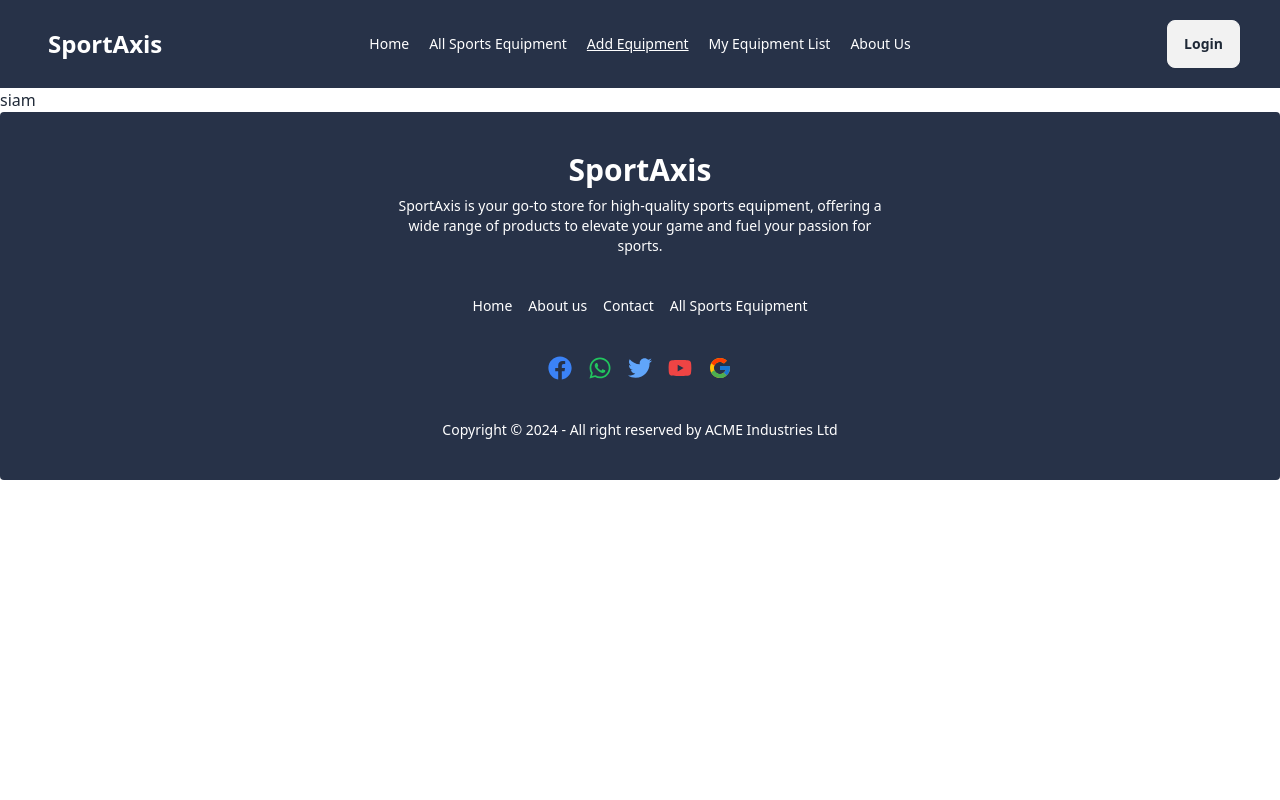
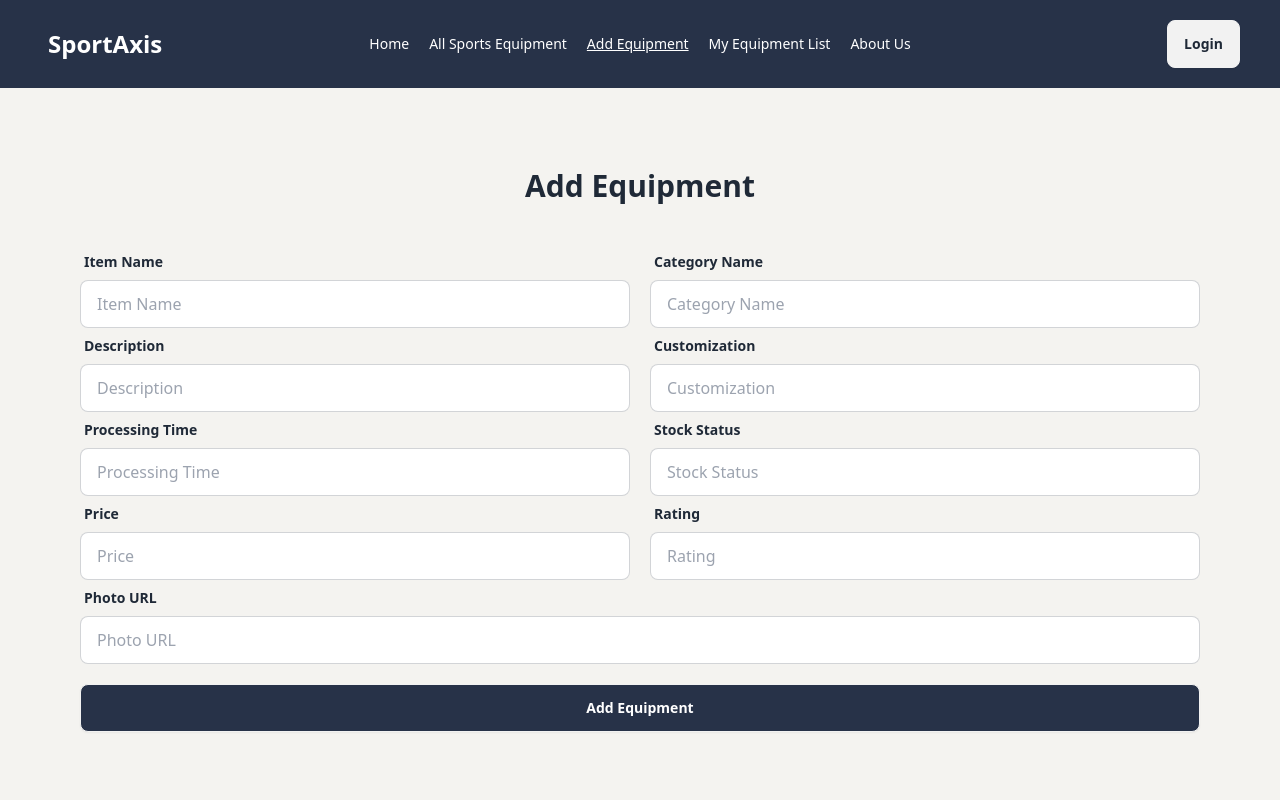
Before and after one commit to siam114/sportsAxios, a React (Vite) app: page /addEquipment in a window 1280 px wide. Shown: the top 800 px of the page. Built offline with nearby package versions, Linux system fonts and the light colour scheme.

Commit message:
complete add equipment

```diff
--- a/package.json
+++ b/package.json
@@ -18,7 +18,8 @@
     "react-dom": "^18.3.1",
     "react-icons": "^5.4.0",
     "react-router-dom": "^7.0.2",
-    "sort-by": "^1.2.0"
+    "sort-by": "^1.2.0",
+    "sweetalert2": "^11.14.5"
   },
   "devDependencies": {
     "@eslint/js": "^9.15.0",
--- a/src/main.jsx
+++ b/src/main.jsx
@@ -3,9 +3,12 @@ import { createRoot } from 'react-dom/client'
 import './index.css'
 import { RouterProvider } from 'react-router-dom'
 import router from './router/Router.jsx'
+import AuthProvider from './provider/AuthProvider.jsx'
 
 createRoot(document.getElementById('root')).render(
   <StrictMode>
-     <RouterProvider router={router} />
+     <AuthProvider>
+        <RouterProvider router={router} />
+     </AuthProvider>
   </StrictMode>,
 )
--- a/src/page/AddEquipment.jsx
+++ b/src/page/AddEquipment.jsx
@@ -1,8 +1,138 @@
+import Swal from "sweetalert2";
+
 const AddEquipment = () => {
+    const handleAddEquipment = e =>{
+        e.preventDefault();
+
+        const form = e.target;
+        const name = form.name.value;
+        const category = form.category.value;
+        const description = form.description.value;
+        const customization = form.customization.value;
+        const time = form.time.value;
+        const status = form.status.value;
+        const price = form.price.value;
+        const rating = form.rating.value;
+        const photo = form.photo.value;
+
+        const newEquipment = {name,category,description,customization,time,status,price,rating,photo}
+        console.log(newEquipment)
+
+        // send data to the server
+        fetch('http://localhost:5000/equipment',{
+            method: 'POST',
+            headers:{
+                'content-type':'application/json'
+            },
+            body:JSON.stringify(newEquipment)
+        })
+        .then(res =>res.json())
+        .then(data=>{
+            console.log(data);
+            if(data.insertedId){
+                Swal.fire({
+                    title: 'Success!',
+                    text: 'User Added Successfully',
+                    icon: 'success',
+                    confirmButtonText: 'OK'
+                  })
+            }
+        })
+    }
     return (
-        <div>
-            siam
-        </div>
+        <div className="bg-[#F4F3F0] p-8 md:p-20">
+        <h2 className="text-3xl font-extrabold text-center mb-10">Add Equipment </h2>
+        <form onSubmit={handleAddEquipment}>
+            {/* form name and Category row */}
+            <div className="md:flex gap-5">
+                <div className="form-control md:w-1/2">
+                    <label className="label">
+                        <span className="label-text font-semibold">Item Name</span>
+                    </label>
+                    <label className="input-group">
+                        <input type="text" name="name" placeholder="Item Name" className="input input-bordered w-full"/>
+                    </label>
+                </div>
+                <div className="form-control md:w-1/2">
+                    <label className="label">
+                        <span className="label-text font-semibold">Category Name</span>
+                    </label>
+                    <label className="input-group">
+                        <input type="text" name="category" placeholder="Category Name" className="input input-bordered w-full" id="" />
+                    </label>
+                </div>
+            </div>
+            {/* form Description and Customization row */}
+            <div className="md:flex gap-5">
+                <div className="form-control md:w-1/2">
+                    <label className="label">
+                        <span className="label-text font-semibold">Description</span>
+                    </label>
+                    <label className="input-group">
+                        <input type="text" name="description" placeholder="Description" className="input input-bordered w-full"/>
+                    </label>
+                </div>
+                <div className="form-control md:w-1/2">
+                    <label className="label">
+                        <span className="label-text font-semibold">Customization</span>
+                    </label>
+                    <label className="input-group">
+                        <input type="text" name="customization" placeholder="Customization" className="input input-bordered w-full" id="" />
+                    </label>
+                </div>
+            </div>
+            {/* form Processing Time and Stock Status row */}
+            <div className="md:flex gap-5">
+                <div className="form-control md:w-1/2">
+                    <label className="label">
+                        <span className="label-text font-semibold">Processing Time</span>
+                    </label>
+                    <label className="input-group">
+                        <input type="text" name="time" placeholder="Processing Time" className="input input-bordered w-full"/>
+                    </label>
+                </div>
+                <div className="form-control md:w-1/2">
+                    <label className="label">
+                        <span className="label-text font-semibold">Stock Status</span>
+                    </label>
+                    <label className="input-group">
+                        <input type="text" name="status" placeholder="Stock Status" className="input input-bordered w-full" id="" />
+                    </label>
+                </div>
+            </div>
+            {/* form Price and Rating row */}
+            <div className="md:flex gap-5">
+                <div className="form-control md:w-1/2">
+                    <label className="label">
+                        <span className="label-text font-semibold">Price</span>
+                    </label>
+                    <label className="input-group">
+                        <input type="text" name="price" placeholder="Price" className="input input-bordered w-full"/>
+                    </label>
+                </div>
+                <div className="form-control md:w-1/2">
+                    <label className="label">
+                        <span className="label-text font-semibold">Rating</span>
+                    </label>
+                    <label className="input-group">
+                        <input type="text" name="rating" placeholder="Rating" className="input input-bordered w-full" id="" />
+                    </label>
+                </div>
+            </div>
+            {/* form photo url row */}
+            <div>
+                <div className="form-control w-full mb-5">
+                    <label className="label">
+                        <span className="label-text font-semibold">Photo URL</span>
+                    </label>
+                    <label className="input-group">
+                        <input type="text" name="photo" placeholder="Photo URL" className="input input-bordered w-full"/>
+                    </label>
+                </div>
+            </div>
+            <input type="submit" value="Add Equipment" className="btn btn-block bg-[#273248] text-white hover:text-black" />
+        </form>
+    </div>
     );
 };
 
--- a/src/page/LogIn.jsx
+++ b/src/page/LogIn.jsx
@@ -3,6 +3,7 @@ import { Link } from "react-router-dom";
 const LogIn = () => {
     return (
         <div className="card bg-base-100 py-10 w-full mx-auto my-10 max-w-sm shrink-0 shadow-2xl">
+           <h2 className="text-2xl font-semibold text-center">Login your account</h2>
         <form className="card-body">
           <div className="form-control">
             <label className="label">
--- a/src/page/Register.jsx
+++ b/src/page/Register.jsx
@@ -1,39 +1,81 @@
+import { useContext } from "react";
 import { Link } from "react-router-dom";
+import { AuthContext } from "../provider/AuthProvider";
 
 const Register = () => {
-    const handleSignUp = (e) =>{
+  const { createUser } = useContext(AuthContext);
+
+  const handleSignUp = (e) => {
     e.preventDefault();
-        console.log('form sign up')
-    }
+
+    const name = e.target.name.value;
+    const email = e.target.email.value;
+    const photo = e.target.photo.value;
+    const password = e.target.password.value;
+    console.log("sing up", name, email, photo, password);
+
+    createUser(email, password)
+      .then((result) => {
+        console.log(result);
+      })
+      .catch((error) => {
+        console.log(error);
+      });
+  };
   return (
     <div className="card bg-base-100 py-10 w-full mx-auto my-10 max-w-sm shrink-0 shadow-2xl">
+       <h2 className="text-2xl font-semibold text-center">Register your account</h2>
       <form onSubmit={handleSignUp} className="card-body">
         <div className="form-control">
           <label className="label">
             <span className="label-text">Name</span>
           </label>
-            <input type="text" name="name" placeholder="Name" className="input input-bordered" />
+          <input
+            type="text"
+            name="name"
+            placeholder="Name"
+            className="input input-bordered"
+          />
         </div>
         <div className="form-control">
           <label className="label">
             <span className="label-text">Email</span>
           </label>
-            <input type="email" name="email" placeholder="email" className="input input-bordered" required />
+          <input
+            type="email"
+            name="email"
+            placeholder="email"
+            className="input input-bordered"
+            required
+          />
         </div>
         <div className="form-control">
           <label className="label">
             <span className="label-text">Photo URL</span>
           </label>
-            <input type="text" name="photo" placeholder="Photo URL" className="input input-bordered"/>
+          <input
+            type="text"
+            name="photo"
+            placeholder="Photo URL"
+            className="input input-bordered"
+          />
         </div>
         <div className="form-control">
           <label className="label">
             <span className="label-text">Password</span>
           </label>
-            <input type="password" name="password" placeholder="password" className="input input-bordered" required />
+          <input
+            type="password"
+            name="password"
+            placeholder="password"
+            className="input input-bordered"
+            required
+          />
         </div>
         <div className="form-control mt-6">
-            <button className="btn bg-[#273248] text-white hover:text-black">Register</button>
+          <button className="btn bg-[#273248] text-white hover:text-black">
+            Register
+          </button>
         </div>
       </form>
       <p className="text-center font-semibold">
@@ -41,7 +83,6 @@ const Register = () => {
         <Link to="/auth/login" className="text-red-500">
           Login
         </Link>
-
       </p>
     </div>
   );
--- /dev/null
+++ b/src/provider/AuthProvider.jsx
@@ -0,0 +1,35 @@
+import { createContext, useState } from "react";
+import PropTypes from 'prop-types';
+import { createUserWithEmailAndPassword } from "firebase/auth";
+import { auth } from "../firebase/firebase.config";
+
+export const AuthContext = createContext(null);
+
+const AuthProvider = ({children}) => {
+    const [user,setUser] = useState(null);
+    const [loading,setLoading] = useState(true);
+
+    const createUser = (email,password) =>{
+        setLoading(true);
+        return createUserWithEmailAndPassword(auth,email,password)
+    }
+
+
+    const userInfo = {
+        user,
+        setUser,
+        loading,
+        createUser
+    }
+    return (
+        <AuthContext.Provider value={userInfo}>
+            {children}
+        </AuthContext.Provider>
+    );
+};
+
+AuthProvider.propTypes = {
+    children: PropTypes.node.isRequired,
+};
+
+export default AuthProvider;
```
Also changed, not shown: 1 other file (tests, documents, lock files or other folders). Lines whose indentation alone changed are shown as unchanged.
